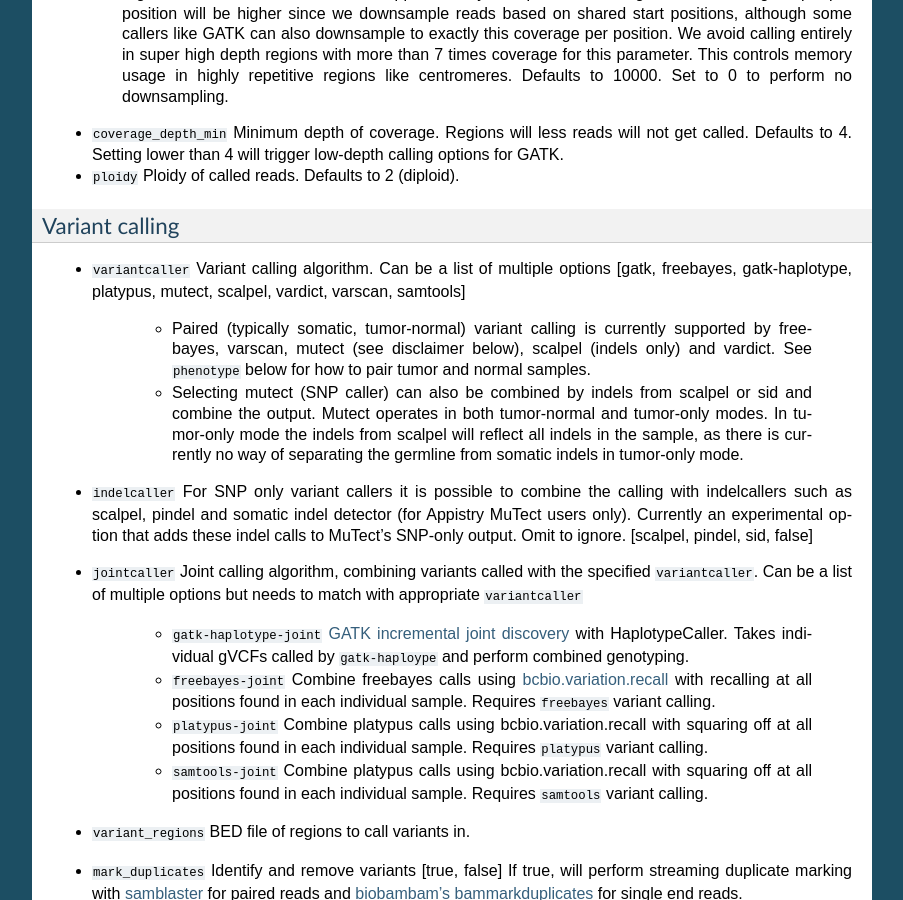
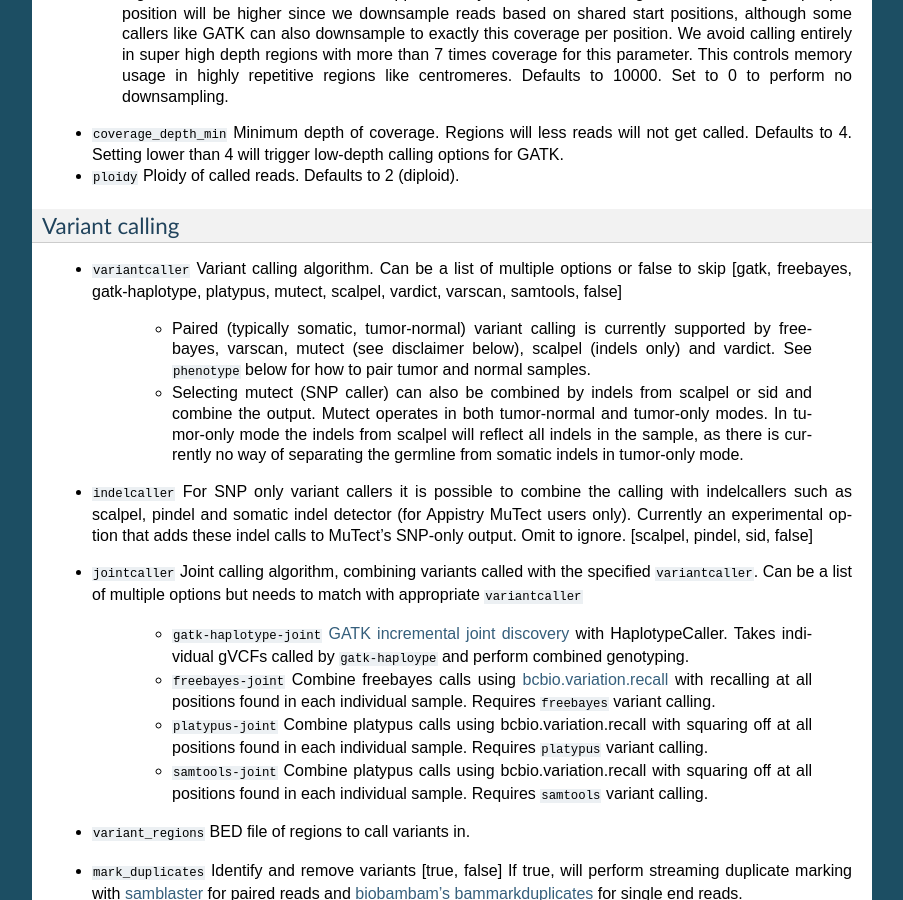
Before and after one commit to bcbio/bcbio-nextgen, a Sphinx documentation site: the page built from docs/contents/configuration.rst, in a window 1280 px wide and 900 px high, scrolled down 6419 px. Shown: the whole window, without its empty margins (198-1101 px from the left). Built offline with Sphinx 7.4.7, drawn with Linux system fonts in a browser that asks for light colours.

Commit message:
Enable setting variantcaller as false to skip calling

```diff
--- a/docs/contents/configuration.rst
+++ b/docs/contents/configuration.rst
@@ -413,8 +413,8 @@ Variant calling
 ===============
 
 -  ``variantcaller`` Variant calling algorithm. Can be a list of
-   multiple options [gatk, freebayes, gatk-haplotype, platypus,
-   mutect, scalpel, vardict, varscan, samtools]
+   multiple options or false to skip [gatk, freebayes, gatk-haplotype, platypus,
+   mutect, scalpel, vardict, varscan, samtools, false]
 
     - Paired (typically somatic, tumor-normal) variant calling is currently
       supported by freebayes, varscan, mutect (see disclaimer below),
```
Also changed, not shown: 1 other file.
